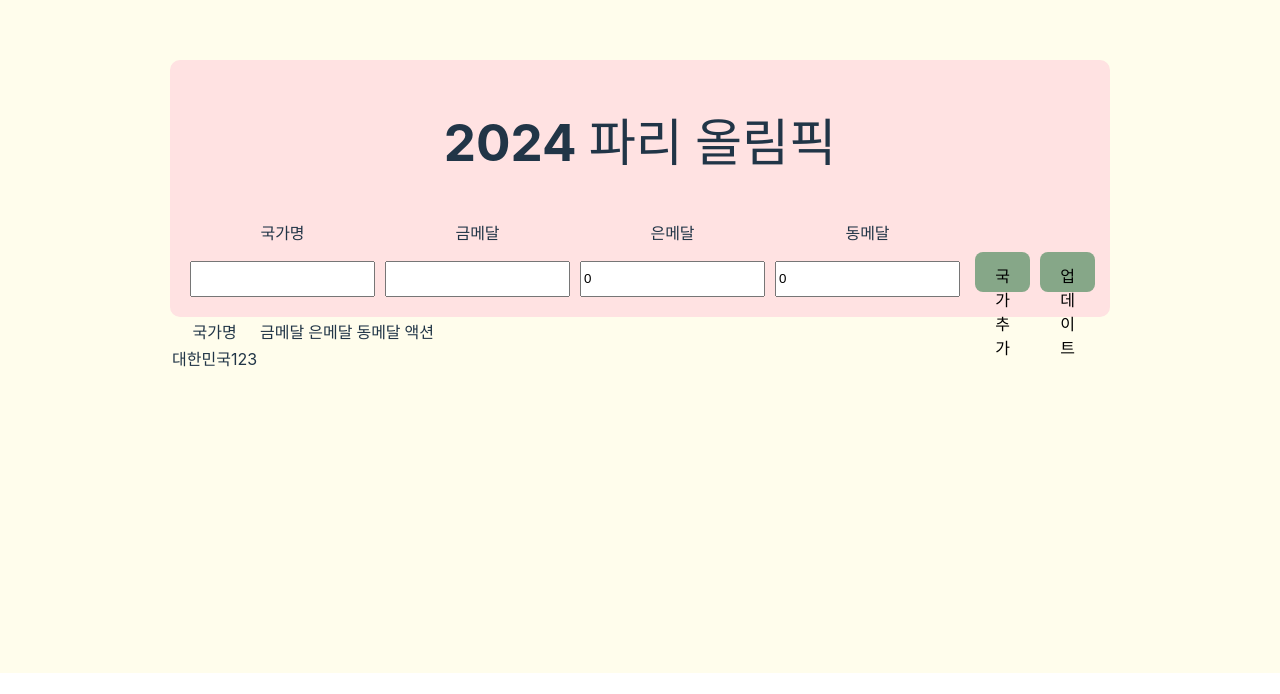
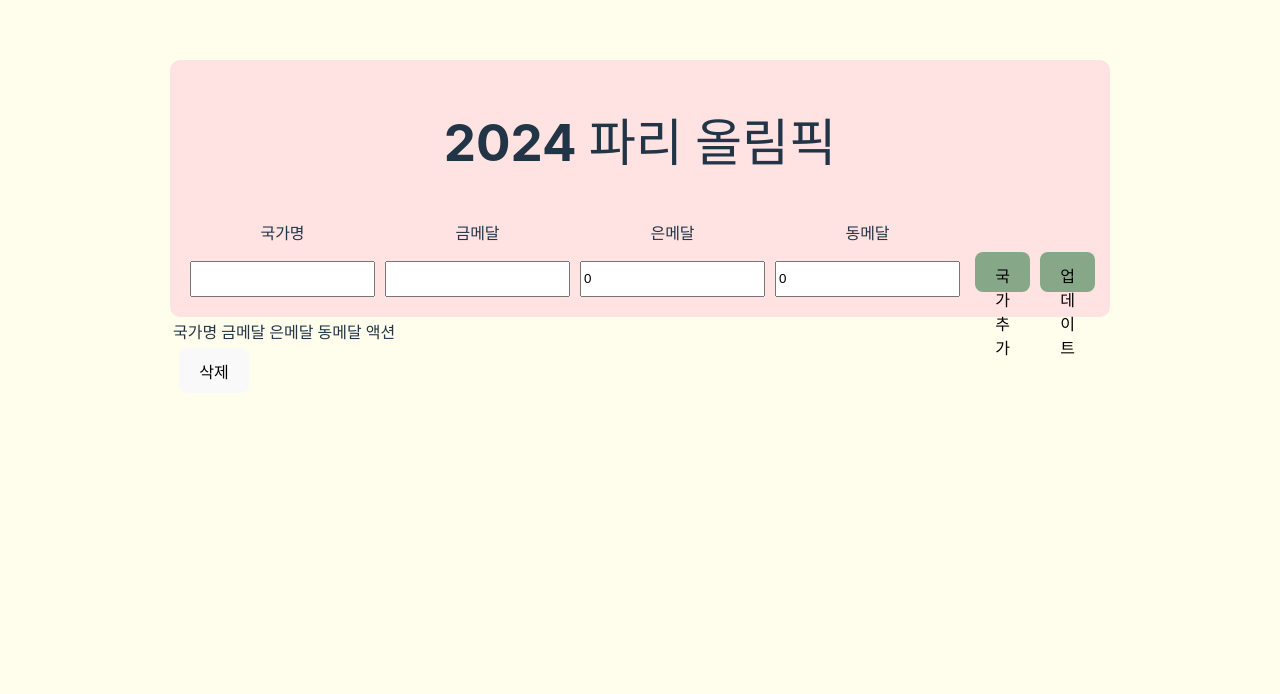
Before and after one commit to JinchaeKim/Olympic, a React (Vite) app: page / in a window 1280 px wide. Shown: the part 240-934 px from the top of the page. Before the commit the page ends 913 px from the top, so only its background shows below. Built offline with nearby package versions, Linux system fonts and the light colour scheme.

Commit message:
추가, 제거 로직 구현/국가추가 버튼 클릭 시 내용 안 뜸

```diff
--- a/src/components/Header/Header.jsx
+++ b/src/components/Header/Header.jsx
@@ -2,14 +2,34 @@ import { useState } from "react";
 import styles from "./Header.module.css";
 
 export const Header = () => {
-  const [nation, setNation] = useState("");
+  const initialState = [
+    { id: 1, nationName: "대한민국", gold: 6, silver: 4, bronze: 7 },
+  ];
+
+  const [nationName, setNationName] = useState("");
   const [gold, setGold] = useState(0);
   const [silver, setSilver] = useState(0);
   const [bronze, setBronze] = useState(0);
-  const [country, setCountry] = useState("");
+  const [newNations, setNewNations] = useState(initialState);
 
   const addNewItem = (e) => {
     e.preventDefault();
+    const newCountry = { id: Date.now(), nationName, gold, silver, bronze };
+    const newArray = [...newNations, newCountry];
+    setNewNations(newArray);
+    console.log(newArray);
+
+    // setNationName("");
+    // setGold("");
+    // setSilver("");
+    // setBronze("");
+  };
+
+  const removeNation = (id) => {
+    const filteredNation = newNations.filter((i) => {
+      return i.id !== id;
+    });
+    setNewNations(filteredNation);
   };
 
   return (
@@ -27,9 +47,9 @@ export const Header = () => {
             <input
               type="text"
               className={styles.inputStyle}
-              value={nation}
+              value={nationName}
               onChange={(e) => {
-                setNation(e.target.value);
+                setNationName(e.target.value);
               }}
             />
           </div>
@@ -79,7 +99,7 @@ export const Header = () => {
           </div>
         </div>
       </form>
-      {/* 리스트 부분 작성 start */}
+      {/* 리스트 부분 start */}
       <table>
         <thead>
           <tr>
@@ -90,13 +110,29 @@ export const Header = () => {
             <th>액션</th>
           </tr>
         </thead>
-        <tbody className={styles.tableBody}>
-          <tr>대한민국</tr>
-          <tr>1</tr>
-          <tr>2</tr>
-          <tr>3</tr>
-        </tbody>
       </table>
+      {/* mapping */}
+      {newNations.map(function (newNation) {
+        return (
+          <tbody key={newNation.id} className={styles.tableBody}>
+            <tr>
+              <td>{newNations.nationName}</td>
+              <td>{newNations.gold}</td>
+              <td>{newNations.silver}</td>
+              <td>{newNations.bronze}</td>
+              <td>
+                <button
+                  onClick={() => {
+                    removeNation(newNation.id);
+                  }}
+                >
+                  삭제
+                </button>
+              </td>
+            </tr>
+          </tbody>
+        );
+      })}
     </div>
   );
 };
```
